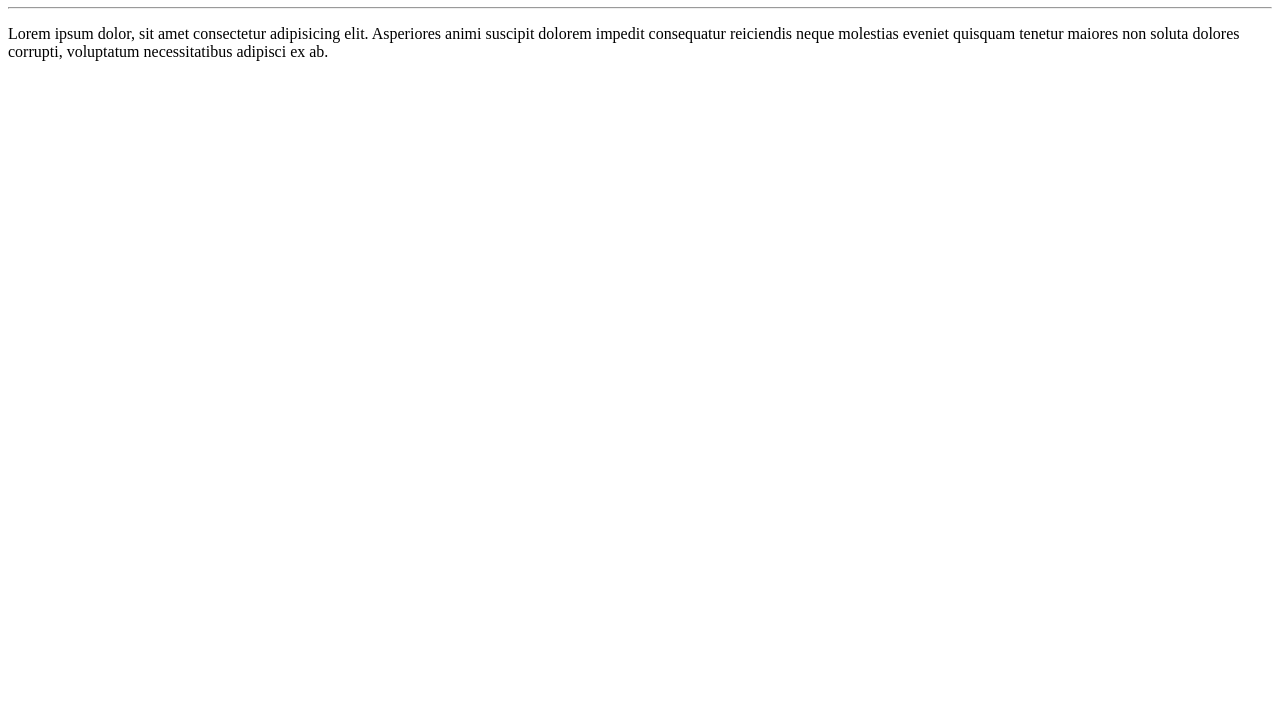
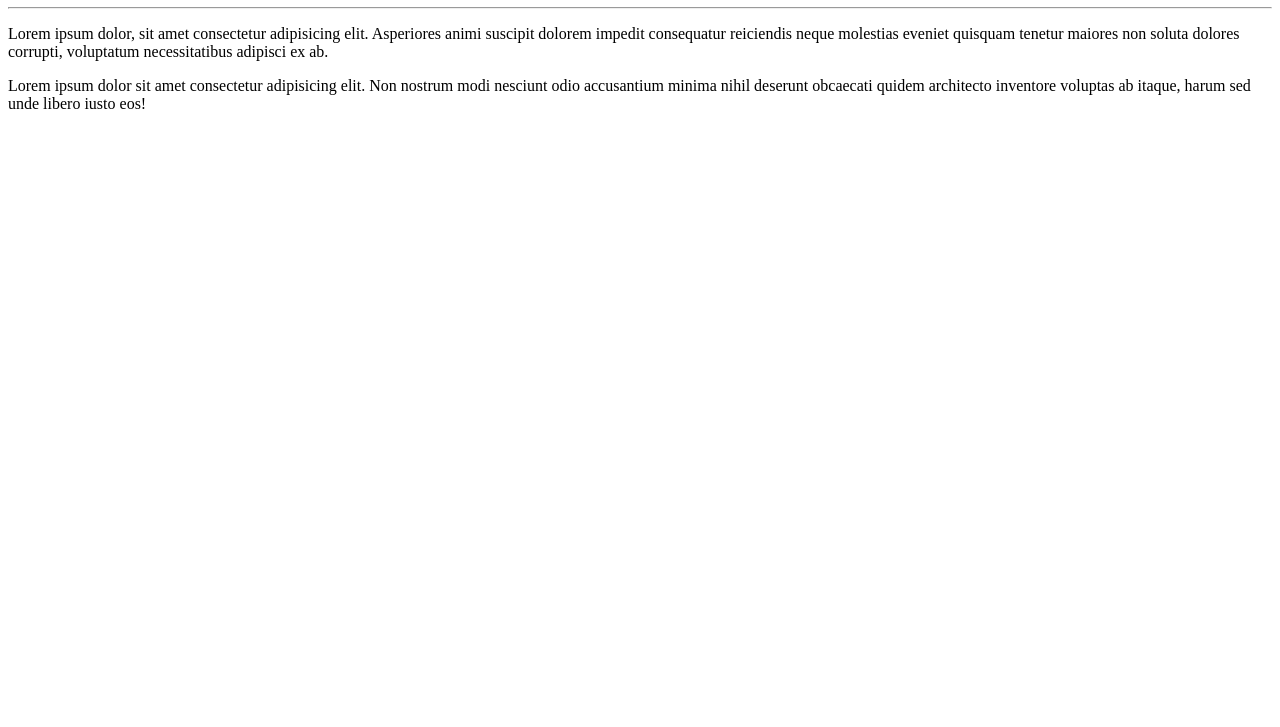
Before and after one commit to deyseguedes/ola-mundo, a plain HTML site: page site exemplo/index.html in a window 1280 px wide. Shown: the part 73-800 px from the top of the page. Drawn offline with Linux system fonts and the light colour scheme.

Commit message:
adicionei um paragrafo

```diff
--- a/site exemplo/index.html
+++ b/site exemplo/index.html
@@ -10,5 +10,6 @@
     <h1>olá, mundo!</h1>
     <hr>
     <p>Lorem ipsum dolor, sit amet consectetur adipisicing elit. Asperiores animi suscipit dolorem impedit consequatur reiciendis neque molestias eveniet quisquam tenetur maiores non soluta dolores corrupti, voluptatum necessitatibus adipisci ex ab.</p>
+    <p>Lorem ipsum dolor sit amet consectetur adipisicing elit. Non nostrum modi nesciunt odio accusantium minima nihil deserunt obcaecati quidem architecto inventore voluptas ab itaque, harum sed unde libero iusto eos!</p>
 </body>
 </html>
```
